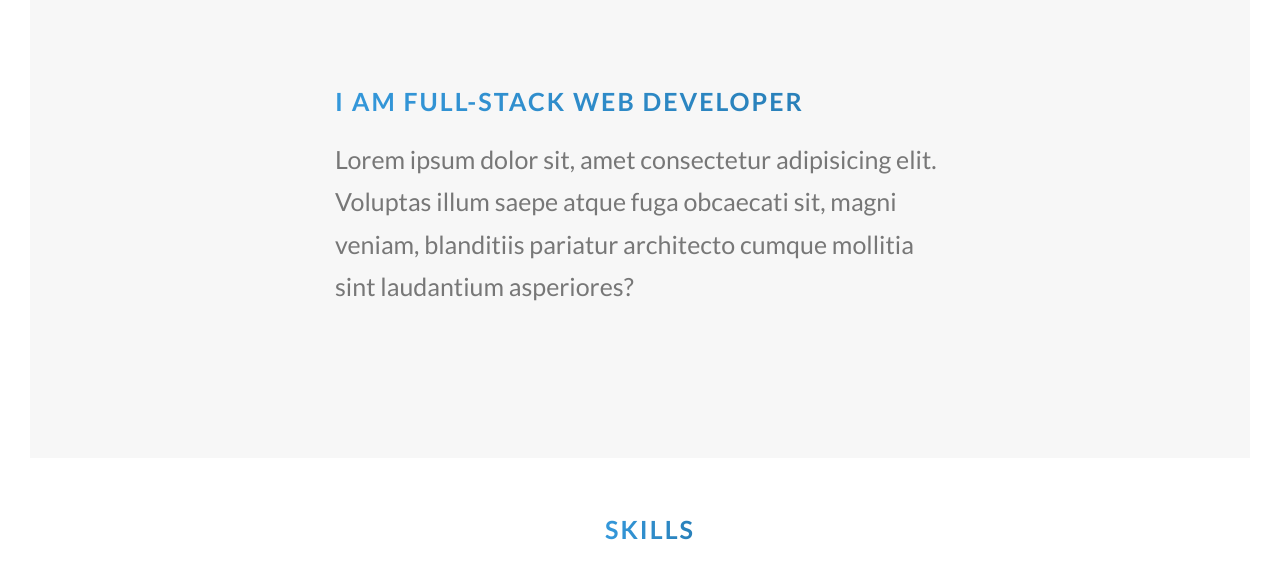
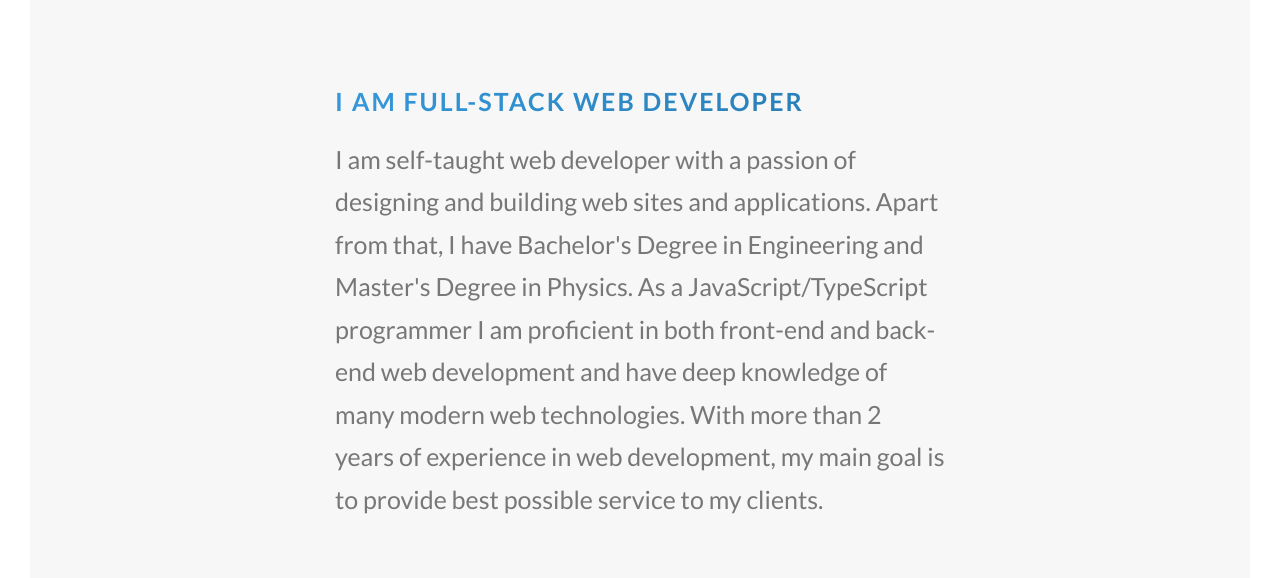
Before and after one commit to romesh87/personal, a website: page index.html in a window 1280 px wide. Shown: the part 860-1438 px from the top of the page. Drawn offline with Linux system fonts and the light colour scheme.

Commit message:
updated bio

```diff
--- a/index.html
+++ b/index.html
@@ -43,9 +43,8 @@
           </h2>
 
           <p class="paragraph bio__text">
-            Lorem ipsum dolor sit, amet consectetur adipisicing elit. Voluptas
-            illum saepe atque fuga obcaecati sit, magni veniam, blanditiis
-            pariatur architecto cumque mollitia sint laudantium asperiores?
+            I am self-taught web developer with a passion of designing and building web sites and applications. Apart from that, I have Bachelor's Degree in Engineering and Master's Degree in Physics.
+            As a JavaScript/TypeScript programmer I am proficient in both front-end and back-end web development and have deep knowledge of many modern web technologies. With more than 2 years of experience in web development, my main goal is to provide best possible service to my clients.
           </p>
         </div>
       </section>
```
